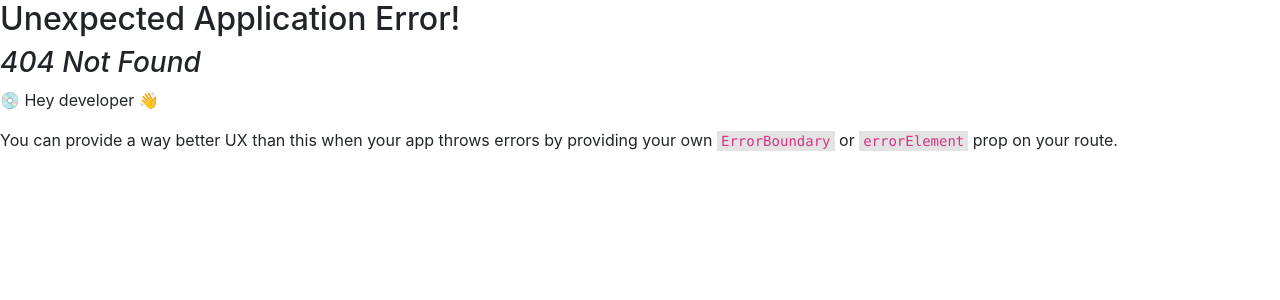
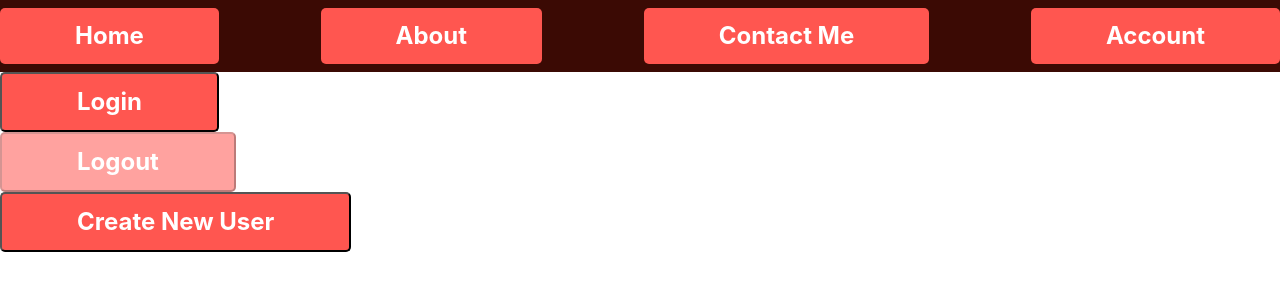
Before and after one commit to FishMoney0307/BarebonesV2, a React (Vite) app in the folder frontend/: page /account in a window 1280 px wide. Before the commit this address had no page. Shown: the top 300 px of the page. Built offline with nearby package versions, Linux system fonts and the light colour scheme.

Commit message:
Functionality all done!
Now for boatloads of css and useless code cleanup

```diff
--- a/frontend/src/Contact/Contact.jsx
+++ b/frontend/src/Contact/Contact.jsx
@@ -1,30 +1,13 @@
 import React, { useContext, useEffect } from 'react'
-import { useNavigate } from 'react-router-dom';
 import Hero from '../Hero.jsx';
 import Footer from '../Footer.jsx';
 import '../About/About.css';
 import '../Home/Home.css';
 import CB from './ContactBody.jsx';
 import ContactForm from './ContactForm.jsx';
-import { AuthContext } from '../Provider/authProvider.jsx';
-import Login from '../Provider/Login.jsx';
+
 
 const Contact = () => {
-  const { token } = useContext(AuthContext)
-  const navigate = useNavigate();
-
-  useEffect(() => {
-
-    if (token === null) {
-      redirect();
-    }
-    return;
-  }, []);
-
-  function redirect() {
-    navigate("/login", { replace: true });
-  }
-
   return (
     <div className="background">
       <Hero />
--- a/frontend/src/Home/Body.jsx
+++ b/frontend/src/Home/Body.jsx
@@ -1,14 +1,22 @@
 import React, { useContext } from 'react';
+import { useNavigate } from 'react-router-dom';
 import './Body.css';
+import '../Navbar.css'
 import Submit from './Submit.jsx';
 import Description from './Description.jsx';
 import DBList from './DBList.jsx';
 import CRUD from '../CRUD/CRUD.jsx';
+import Login from '../Provider/Login.jsx';
 import RecordList from '../Components/RecordList.jsx';
 import { AuthContext } from '../Provider/authProvider.jsx';
 
 const Body = () => {
   const { token } = useContext(AuthContext);
+  const navigate = useNavigate();
+
+  function login() {
+    navigate("/login", { replace: true });
+  }
 
   return (
     <body>
@@ -21,10 +29,12 @@ const Body = () => {
         </div>
         <div>
           <div className="smallContainer" style={{marginTop: "50px", marginBottom: "50px"}}>
-            <p>Token is {token}</p>
+            {!token &&
+            <div><p>You are not yet authenticated. Please login to access the database.</p><br />
+              <button className="booton" onClick={login}>Login</button></div>}
           </div>
           <div className="smallContainer" style={{marginTop: "50px", marginBottom: "50px"}}>
-            <RecordList />
+            {token != null && <RecordList />}
           </div>
         </div>
       </div>
--- a/frontend/src/Home/Submit.jsx
+++ b/frontend/src/Home/Submit.jsx
@@ -1,5 +1,6 @@
-import React, { useState, useEffect } from 'react'
+import React, { useState, useEffect, useContext } from 'react'
 import { useParams, useNavigate } from "react-router-dom";
+import { AuthContext } from '../Provider/authProvider.jsx';
 
 const Submit = () => {
   //not used, but might need for validation idk
@@ -9,6 +10,7 @@ const Submit = () => {
   const [records, setRecords] = useState([]);
   const [status, setStatus] = useState('typing');
   const navigate = useNavigate();
+  const { token } = useContext(AuthContext);
 
   //MongoDB things
   const [form, setForm] = useState({
@@ -105,7 +107,7 @@ const Submit = () => {
                 <input type='range' id="slider" min="0" max="10" step="1" value={form.priority}
                   onChange={(e) => updateForm({ priority: e.target.value})} /><br />
 
-                <button disabled={form.title === "" || !isNew || status === "submitting"}>
+                <button disabled={form.title === "" || !isNew || status === "submitting" || !token}>
                   Submit
                 </button>
 
--- a/frontend/src/Navbar.css
+++ b/frontend/src/Navbar.css
@@ -1,6 +1,9 @@
 .navbar {
     margin: 0 auto;
     display: flex;
+    justify-content: flex-end;
+    flex-direction: row;
+    gap: 5px;
     background-color: #3b0a04;
 }
 
@@ -19,3 +22,7 @@
 .booton:hover {
     background-color: #ff56508c;
 }
+
+.booton:disabled {
+    background-color: #ff56508c;
+}
--- a/frontend/src/Navbar.jsx
+++ b/frontend/src/Navbar.jsx
@@ -1,12 +1,12 @@
 import { NavLink } from "react-router-dom";
 import React from 'react';
-import ReactDOM from 'react-dom';
+
 import './Navbar.css';
 
 export default function Navbar() {
   return (
     <div>
-      <nav className="navbar" >
+      <div className="navbar" >
         <div>
           <NavLink className="booton" to="/">Home</NavLink>
         </div>
@@ -17,12 +17,9 @@ export default function Navbar() {
           <NavLink className="booton" to="/contact">Contact Me</NavLink>
         </div>
         <div>
-          <NavLink className="booton" to="/login">Login</NavLink>
+          <NavLink className="booton" to="/account">Account</NavLink>
         </div>
-        <div>
-          <NavLink className="booton" to="/signup">Create New User</NavLink>
-        </div>
-      </nav>
+      </div>
     </div>
   );
 }
--- /dev/null
+++ b/frontend/src/Provider/Account.jsx
@@ -0,0 +1,31 @@
+import React, { useContext } from 'react'
+import { useNavigate } from 'react-router-dom'
+import { AuthContext } from './authProvider';
+import '../Navbar.css';
+
+const Account = () => {
+  const { token } = useContext(AuthContext);
+  const navigate = useNavigate();
+
+  function redirectLogin() {
+    navigate("/login", { replace: true });
+  }
+
+  function redirectLogout() {
+    navigate("/logout", { replace: true });
+  }
+
+  function redirectSignup() {
+    navigate("/signup", { replace: true });
+  }
+
+  return (
+    <>
+    <button onClick={redirectLogin} disabled={token} className="booton">Login</button> <br />
+    <button onClick={redirectLogout} disabled={!token} className="booton">Logout</button> <br />
+    <button onClick={redirectSignup} className="booton">Create New User</button> <br />
+    </>
+  )
+}
+
+export default Account;
--- a/frontend/src/Provider/Signup.jsx
+++ b/frontend/src/Provider/Signup.jsx
@@ -3,12 +3,9 @@ import { useAuth } from "./authProvider";
 import React, { useState, useEffect } from 'react';
 
 const Signup = () => {
-  const [u, setU] = useState('');
-  const [p, setP] = useState('');
   const [error, setError] = useState(null);
   const [status, setStatus] = useState('typing');
   const [records, setRecords] = useState([]);
-  const { setToken } = useAuth();
   const navigate = useNavigate();
 
   //MongoDB
```
Also changed, not shown: frontend/src/main.jsx (+11 -0 lines).
